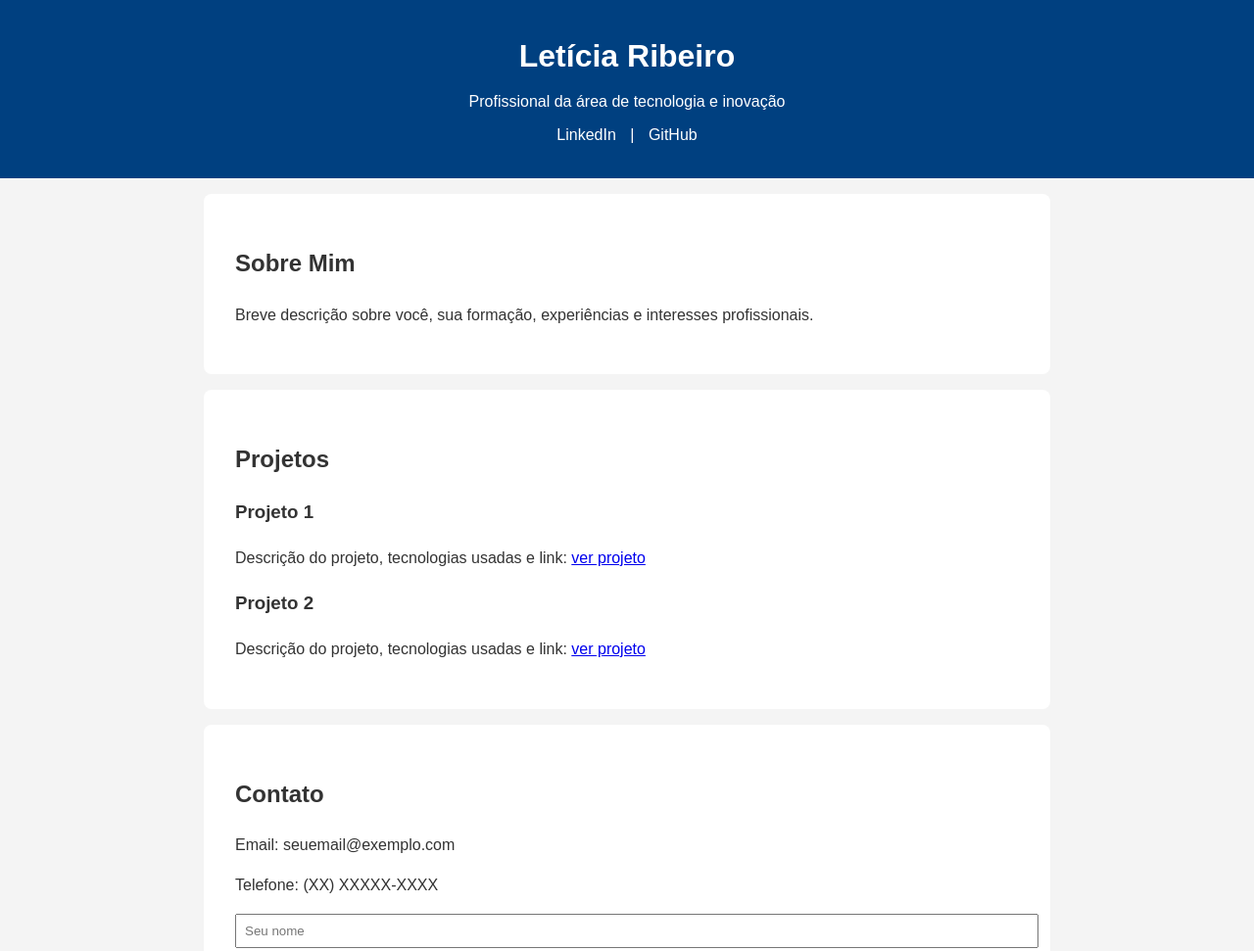
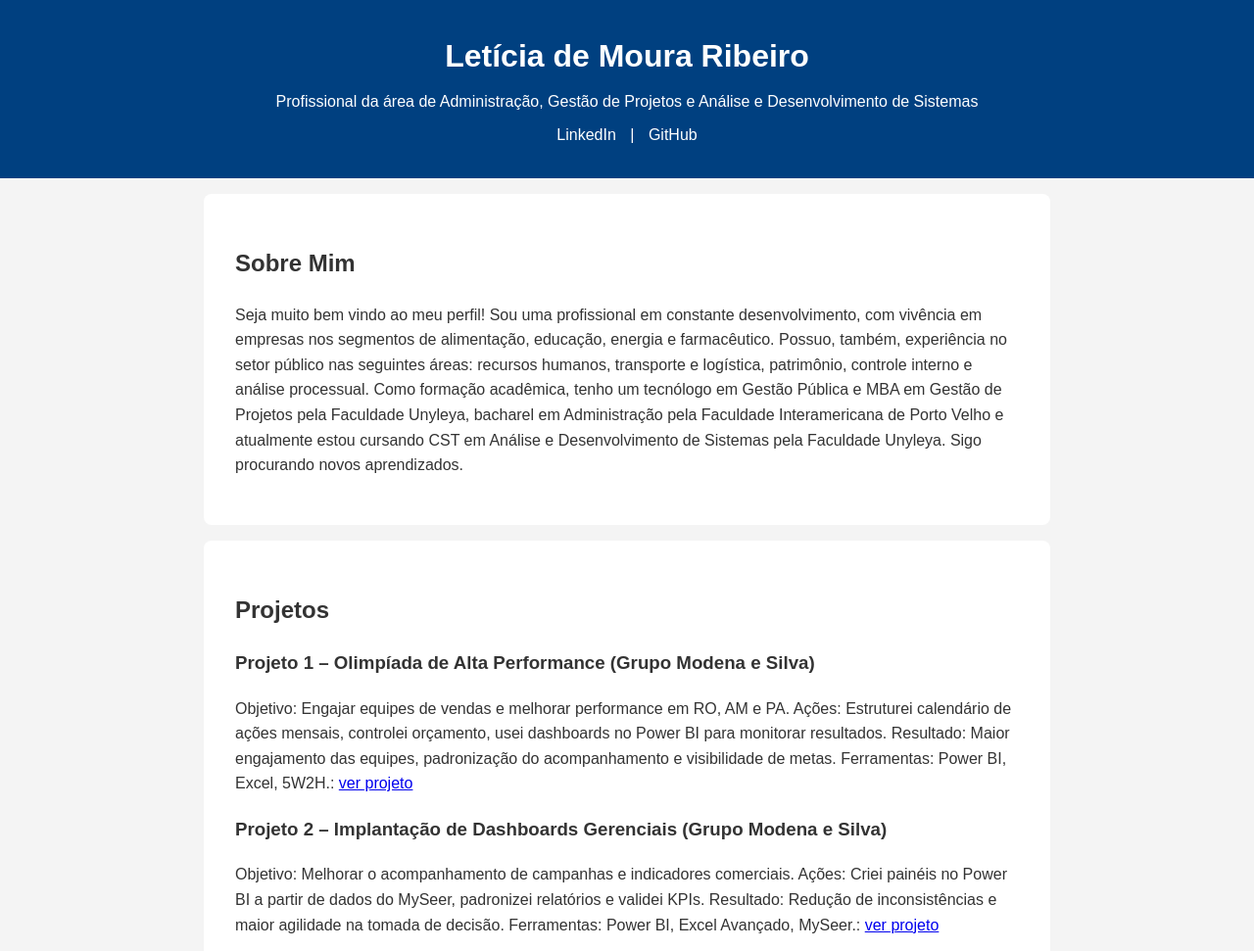
Before and after one commit to leticiamribeiro/leticiamribeiro.github.io, a plain HTML site: page index.html in a window 1280 px wide. Shown: the top 971 px of the page at 98% size. Drawn offline with Linux system fonts and the light colour scheme.

Commit message:
Update index.html

```diff
--- a/index.html
+++ b/index.html
@@ -4,13 +4,13 @@
 <head>
   <meta charset="UTF-8">
   <meta name="viewport" content="width=device-width, initial-scale=1.0">
-  <title>Portfólio Letícia Ribeiro</title>
+  <title>Portfólio Letícia de Moura Ribeiro</title>
   <link rel="stylesheet" href="style.css">
 </head>
 <body>
   <header>
-    <h1>Letícia Ribeiro</h1>
-    <p>Profissional da área de tecnologia e inovação</p>
+    <h1>Letícia de Moura Ribeiro</h1>
+    <p>Profissional da área de Administração, Gestão de Projetos e Análise e Desenvolvimento de Sistemas</p>
     <div class="social-icons">
       <a href="https://www.linkedin.com/in/leticiamribeiro" target="_blank">LinkedIn</a> |
       <a href="https://github.com/leticiamribeiro" target="_blank">GitHub</a>
@@ -19,18 +19,25 @@
 
   <section id="sobre">
     <h2>Sobre Mim</h2>
-    <p>Breve descrição sobre você, sua formação, experiências e interesses profissionais.</p>
+    <p>Seja muito bem vindo ao meu perfil! Sou uma profissional em constante desenvolvimento, com vivência em empresas nos segmentos de alimentação, educação, energia e farmacêutico. Possuo, também, experiência no setor público nas seguintes áreas: recursos humanos, transporte e logística, patrimônio, controle
+interno e análise processual. Como formação acadêmica, tenho um tecnólogo em Gestão Pública e MBA em Gestão de Projetos pela Faculdade Unyleya, bacharel em Administração pela Faculdade Interamericana de Porto Velho e atualmente estou cursando CST em Análise e Desenvolvimento de Sistemas pela Faculdade Unyleya. Sigo procurando novos aprendizados.</p>
   </section>
 
   <section id="projetos">
     <h2>Projetos</h2>
     <div class="projeto">
-      <h3>Projeto 1</h3>
-      <p>Descrição do projeto, tecnologias usadas e link: <a href="#">ver projeto</a></p>
+      <h3>Projeto 1 – Olimpíada de Alta Performance (Grupo Modena e Silva)</h3>
+      <p>Objetivo: Engajar equipes de vendas e melhorar performance em RO, AM e PA.
+Ações: Estruturei calendário de ações mensais, controlei orçamento, usei dashboards no Power BI para monitorar resultados.
+Resultado: Maior engajamento das equipes, padronização do acompanhamento e visibilidade de metas.
+Ferramentas: Power BI, Excel, 5W2H.: <a href="#">ver projeto</a></p>
     </div>
     <div class="projeto">
-      <h3>Projeto 2</h3>
-      <p>Descrição do projeto, tecnologias usadas e link: <a href="#">ver projeto</a></p>
+      <h3>Projeto 2 – Implantação de Dashboards Gerenciais (Grupo Modena e Silva)</h3>
+      <p>Objetivo: Melhorar o acompanhamento de campanhas e indicadores comerciais.
+Ações: Criei painéis no Power BI a partir de dados do MySeer, padronizei relatórios e validei KPIs.
+Resultado: Redução de inconsistências e maior agilidade na tomada de decisão.
+Ferramentas: Power BI, Excel Avançado, MySeer.: <a href="#">ver projeto</a></p>
     </div>
   </section>
 
```
